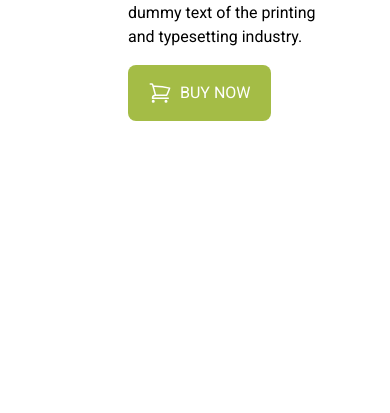
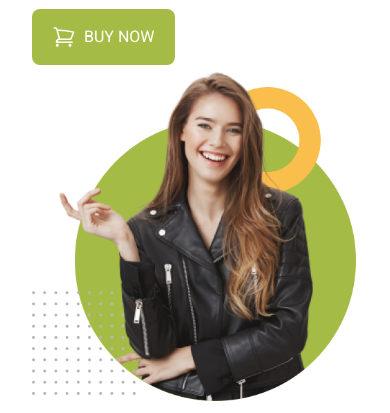
Before and after one commit to mdnoble1/penguin-fashion, a plain HTML site: page index.html in a window 390 px wide. Shown: the part 431-844 px from the top of the page. Drawn offline with nearby package versions, Linux system fonts and the light colour scheme.

Commit message:
created banner media queries

```diff
--- a/index.html
+++ b/index.html
@@ -39,7 +39,7 @@
         </div>
     </nav>
     <!-- banner section  -->
-    <section class="flex items-center justify-between mt-8 mx-32">
+    <section class="flex flex-col mt-12 md:flex-row items-center justify-between md:mt-8 ml-8 mr-8 lg:flex-row items-center justify-between lg:mt-8 lg:mx-32">
         <div>
             <h3 class="font-bebas-neue text-[#363958] text-7xl"><span class="text-[#FABE4C]">Be the Penguins</span><br>of Winter </h3>
             <p class="font-roboto text=[#3E3E3E] mb-4">Lorem Ipsum is simply dummy text of the printing<br>
```
